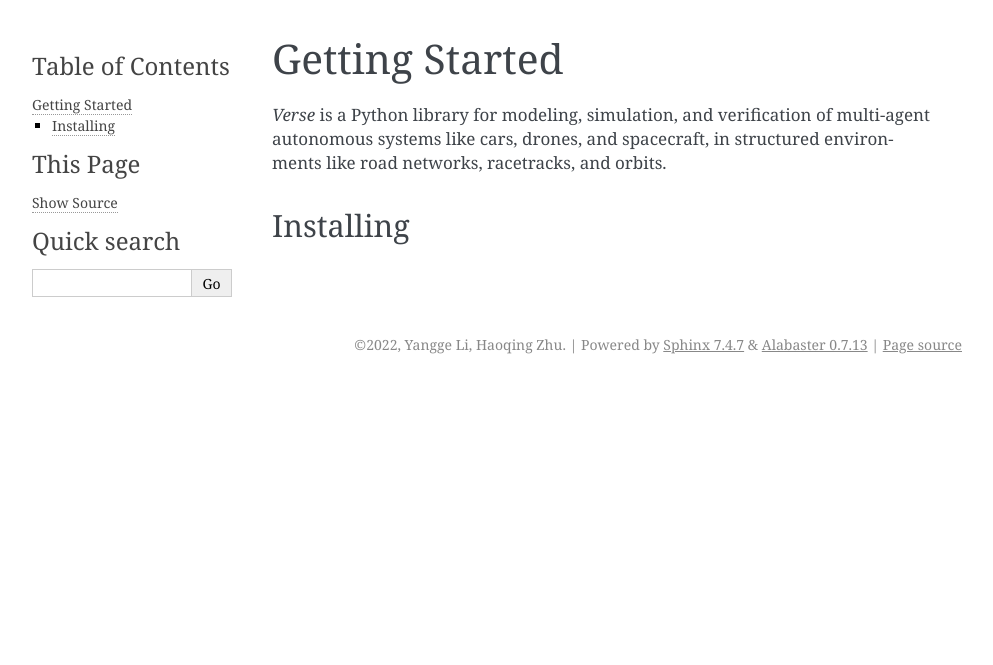
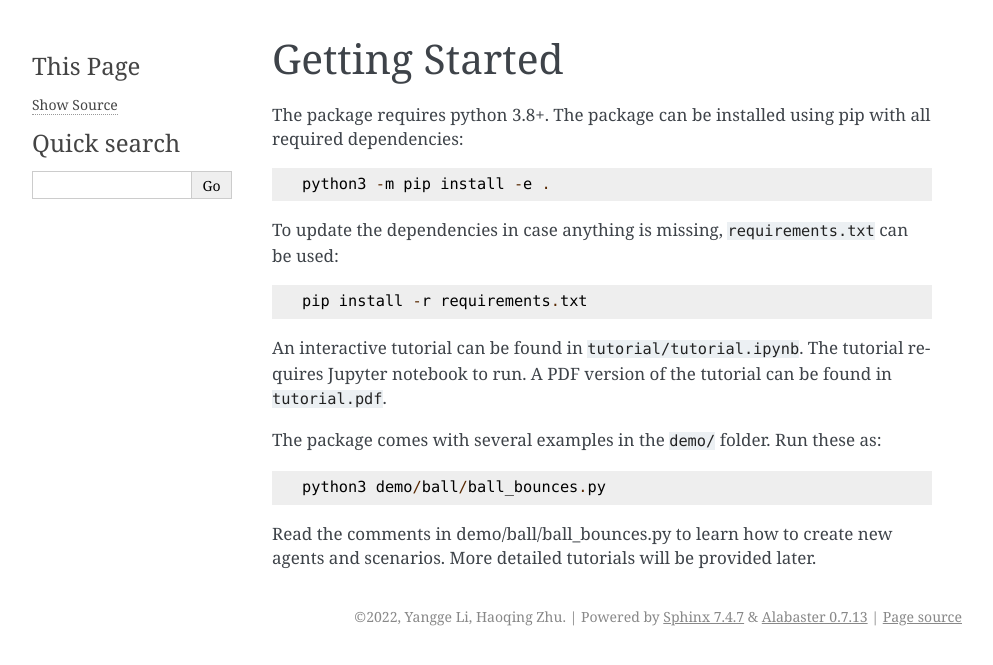
Before and after one commit to AutoVerse-ai/Verse-library, a Sphinx documentation site: the page built from docs/source/getting_started.rst, in a window 1280 px wide. Shown: the top 665 px of the page, without its empty margins (148-1141 px from the left). Built offline with Sphinx 7.4.7, drawn with Linux system fonts in a browser that asks for light colours.

Commit message:
added simulations doc

```diff
--- a/docs/source/getting_started.rst
+++ b/docs/source/getting_started.rst
@@ -1,8 +1,18 @@
 Getting Started
 ===============
 
-*Verse* is a Python library for modeling, simulation, and verification of multi-agent
-autonomous systems like cars, drones, and spacecraft, in structured environments like road networks, racetracks, and orbits.
+The package requires python 3.8+. The package can be installed using pip with all required dependencies::
 
-Installing
-__________
+	python3 -m pip install -e .
+
+To update the dependencies in case anything is missing, ``requirements.txt`` can be used::
+
+	pip install -r requirements.txt
+
+An interactive tutorial can be found in ``tutorial/tutorial.ipynb``. The tutorial requires Jupyter notebook to run. A PDF version of the tutorial can be found in ``tutorial.pdf``.
+
+The package comes with several examples in the ``demo/`` folder. Run these as::
+
+	python3 demo/ball/ball_bounces.py
+
+Read the comments in demo/ball/ball_bounces.py to learn how to create new agents and scenarios. More detailed tutorials will be provided later.
--- a/docs/source/index.rst
+++ b/docs/source/index.rst
@@ -5,6 +5,8 @@
 
 Welcome to verse's documentation!
 =================================
+
+Verse is a Python library for creating, simulating, and verifying scenarios with interacting, decision making agents. The decision logic can be written in an expressive subset of Python. The continuous evolution can be described as a black-box simulation function. The agent can be ported across different maps, which can be defined from scratch or imported from opendrive files. Verse scenarios can be simulated and verified using hybrid reachability analysis.
 
 .. toctree::
    :maxdepth: 2
```
Also changed, not shown: other parts of docs/source/index.rst (+1 -0 lines), docs/source/outputs.rst (added, +34 -0 lines), docs/source/plotting.rst (+64 -51 lines).
